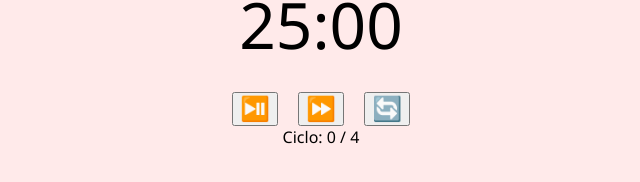
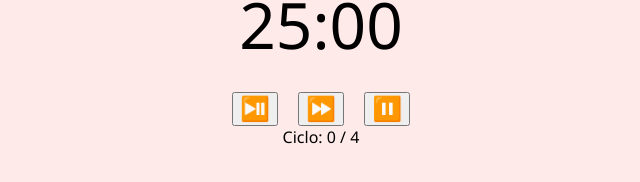
Before and after one commit to Wellldev/pomodoro-timer, a plain HTML site: page index.html in a window 1280 px wide. Both pictures are taken after a click on the button "🧠 Foco". Shown: the part 136-318 px from the top of the page, without its empty margins (319-959 px from the left). Drawn offline with Linux system fonts and the light colour scheme.

Commit message:
Update index.html

```diff
--- a/index.html
+++ b/index.html
@@ -55,7 +55,7 @@
     <div class="controls">
       <button onclick="toggleTimer()">⏯️</button>
       <button onclick="skipTimer()">⏩</button>
-      <button onclick="resetTimer()">🔄</button>
+      <button onclick="resetTimer()">⏸️</button>
     </div>
 
     <!-- Exibição do ciclo atual -->
```
